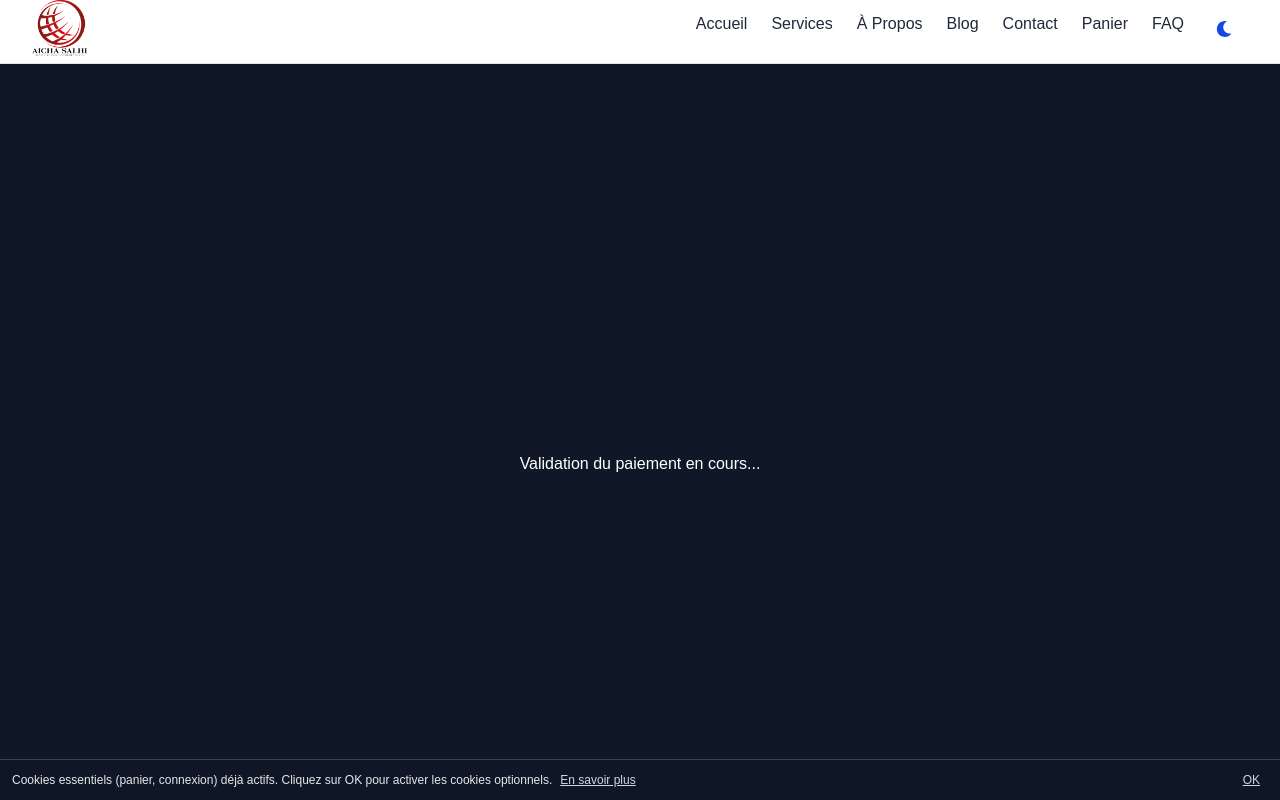
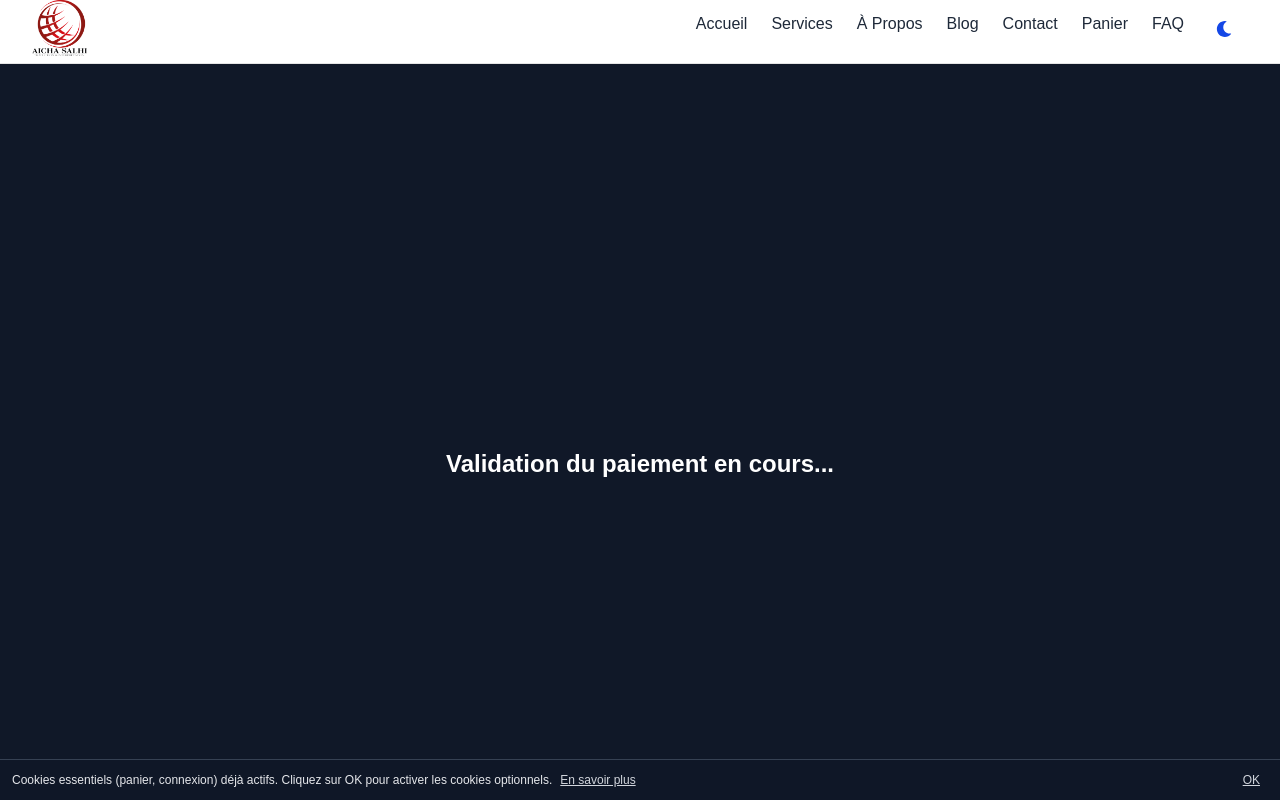
Before and after one commit to aicha21000/juridiom_next, a Next.js app: page /payment-success in a window 1280 px wide. Shown: the top 800 px of the page. Built offline with nearby package versions, Linux system fonts and the light colour scheme; no server answers.

Commit message:
seo: corriger les balises manquantes h1 sur les pages Devis, Login et Paiement

```diff
--- a/src/components/Devis.tsx
+++ b/src/components/Devis.tsx
@@ -72,9 +72,9 @@
   return (
     <div className={`min-h-screen px-6 py-12 ${isDarkMode ? 'bg-gray-900 text-white' : 'bg-gray-100 text-gray-900'}`}>
       <div className="max-w-2xl mx-auto">
-        <h2 className={`text-4xl font-bold text-center ${isDarkMode ? 'text-red-500' : 'text-red-700'}`}>
+        <h1 className={`text-4xl font-bold text-center ${isDarkMode ? 'text-red-500' : 'text-red-700'}`}>
           Demandez un devis
-        </h2>
+        </h1>
         <p className={`text-center mt-2 ${isDarkMode ? 'text-gray-300' : 'text-gray-700'}`}>
           Besoin d'un devis pour une traduction ? Nous sommes là pour vous aider !
         </p>
--- a/src/components/Login.tsx
+++ b/src/components/Login.tsx
@@ -41,9 +41,9 @@
         <div className="min-h-screen flex items-center justify-center bg-gray-50 dark:bg-gray-900 py-12 px-4 sm:px-6 lg:px-8">
             <div className="max-w-md w-full space-y-8 bg-white dark:bg-gray-800 p-10 rounded-xl shadow-2xl">
                 <div>
-                    <h2 className="mt-6 text-center text-3xl font-extrabold text-gray-900 dark:text-white">
+                    <h1 className="mt-6 text-center text-3xl font-extrabold text-gray-900 dark:text-white">
                         {isLogin ? "Connexion à votre espace" : "Créer un compte"}
-                    </h2>
+                    </h1>
                     <p className="mt-2 text-center text-sm text-gray-600 dark:text-gray-400">
                         {isLogin ? "Ou" : "Déjà un compte ?"}{" "}
                         <button
--- a/src/components/Payment.tsx
+++ b/src/components/Payment.tsx
@@ -35,7 +35,7 @@
 
   return (
     <div className="min-h-screen bg-gray-900 text-white flex items-center justify-center">
-      <p>Validation du paiement en cours...</p>
+      <h1 className="text-2xl font-bold">Validation du paiement en cours...</h1>
     </div>
   );
 };
```
